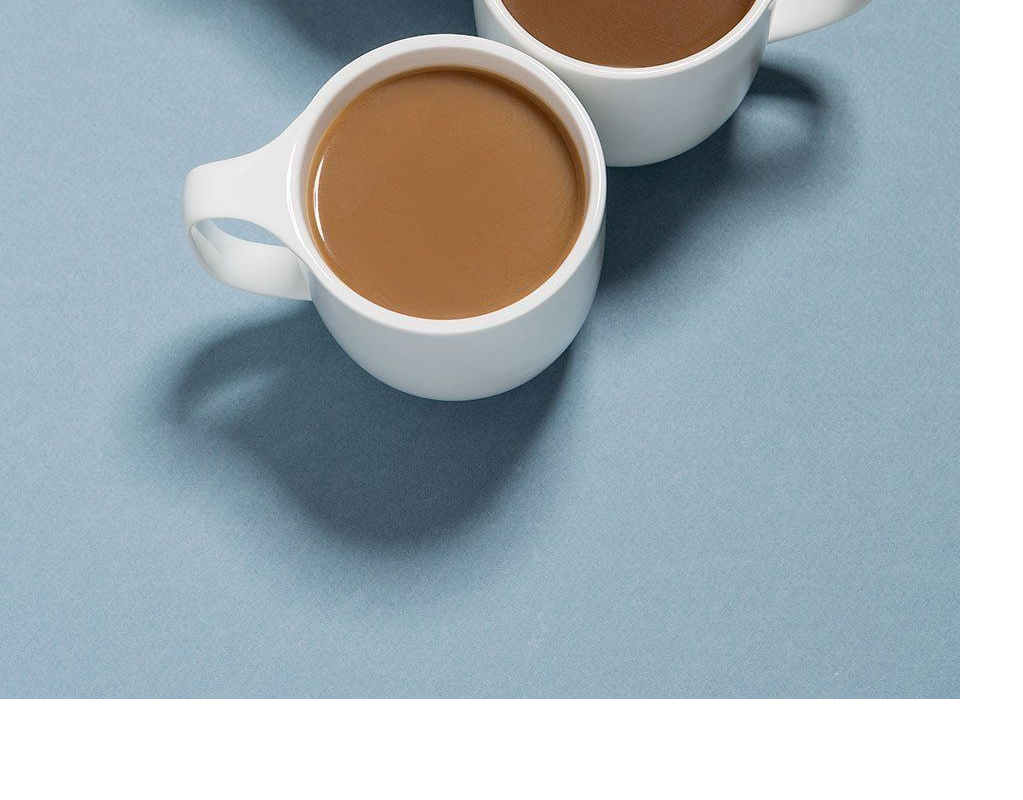
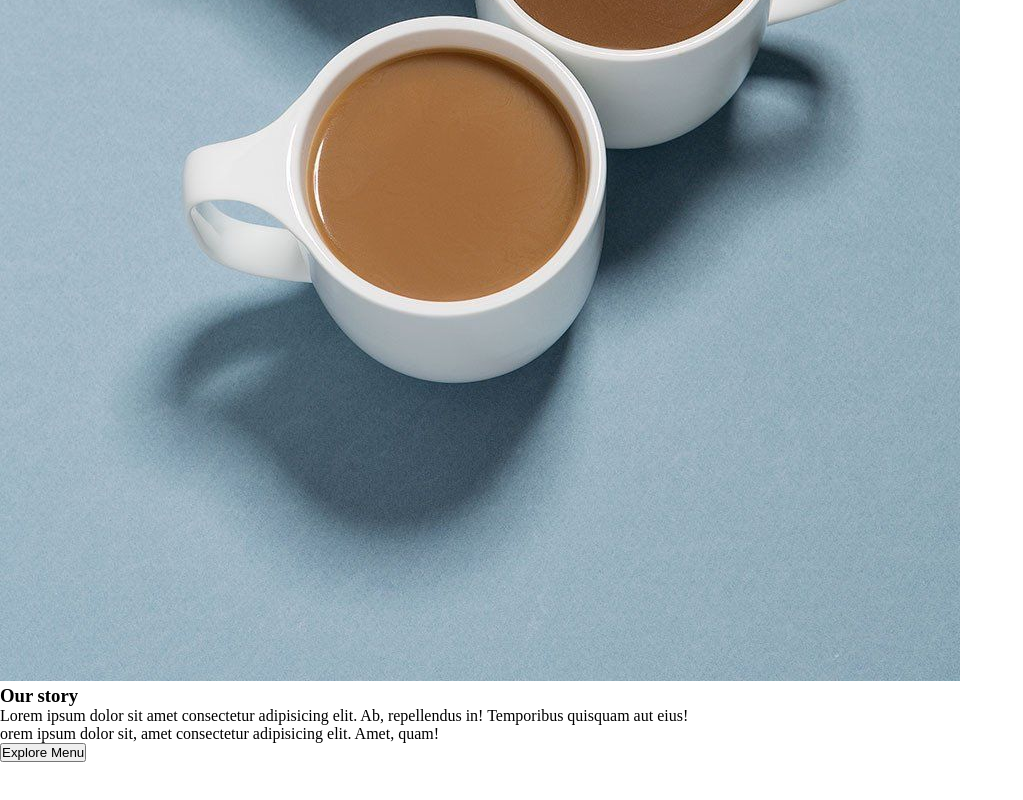
Before and after one commit to sksapayet48-hue/B-14-project, a plain HTML site: page index.html in a window 1280 px wide. Shown: the part 1302-2102 px from the top of the page, without its empty margins (0-1023 px from the left). After the commit the page ends 2064 px from the top, so only its background shows below. Drawn offline with Linux system fonts and the light colour scheme.

Commit message:
first commit

```diff
--- a/index.html
+++ b/index.html
@@ -33,8 +33,8 @@
             <button>Order Now </button>
         </div>
     </header>
-
-<main>
+<section>
+    <main>
     <scction class="our-story">
         <!-- lrft side  -->
         <div>
@@ -42,8 +42,14 @@
         </div>
 
         <!-- right side  -->
-        <div></div>
+        <div>
+            <h3>Our story</h3>
+            <p>Lorem ipsum dolor sit amet consectetur adipisicing elit. Ab, repellendus in! Temporibus quisquam aut eius!
+</body></p>
+            <p>orem ipsum dolor sit, amet consectetur adipisicing elit. Amet, quam!</p>
+            <button>Explore Menu</button>
+        </div>
     </scction>
 </main>
-</body>
+</section>
 </html>
--- a/style.css
+++ b/style.css
@@ -23,9 +23,7 @@ a {
   margin: 0px;
   padding: 0px;
 }
-.our-story{
-  padding: 80px 8%;
-}
+
 header{
     background-image:    linear-gradient(to right, rgba(0, 0, 0, 0.5), rgba(0, 0, 0, 0.5)),  url('./image/coffe\ img\ 02.jpg');
     height: 90vh;
```
